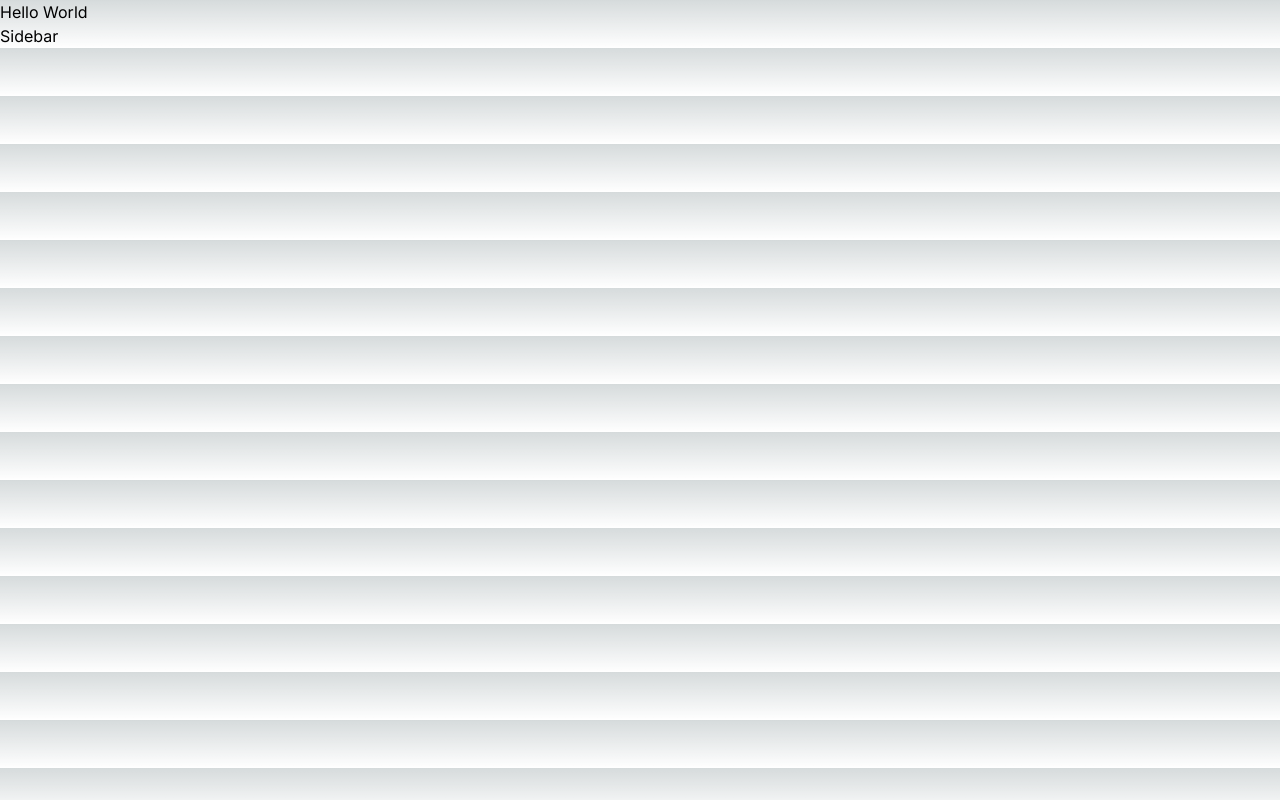
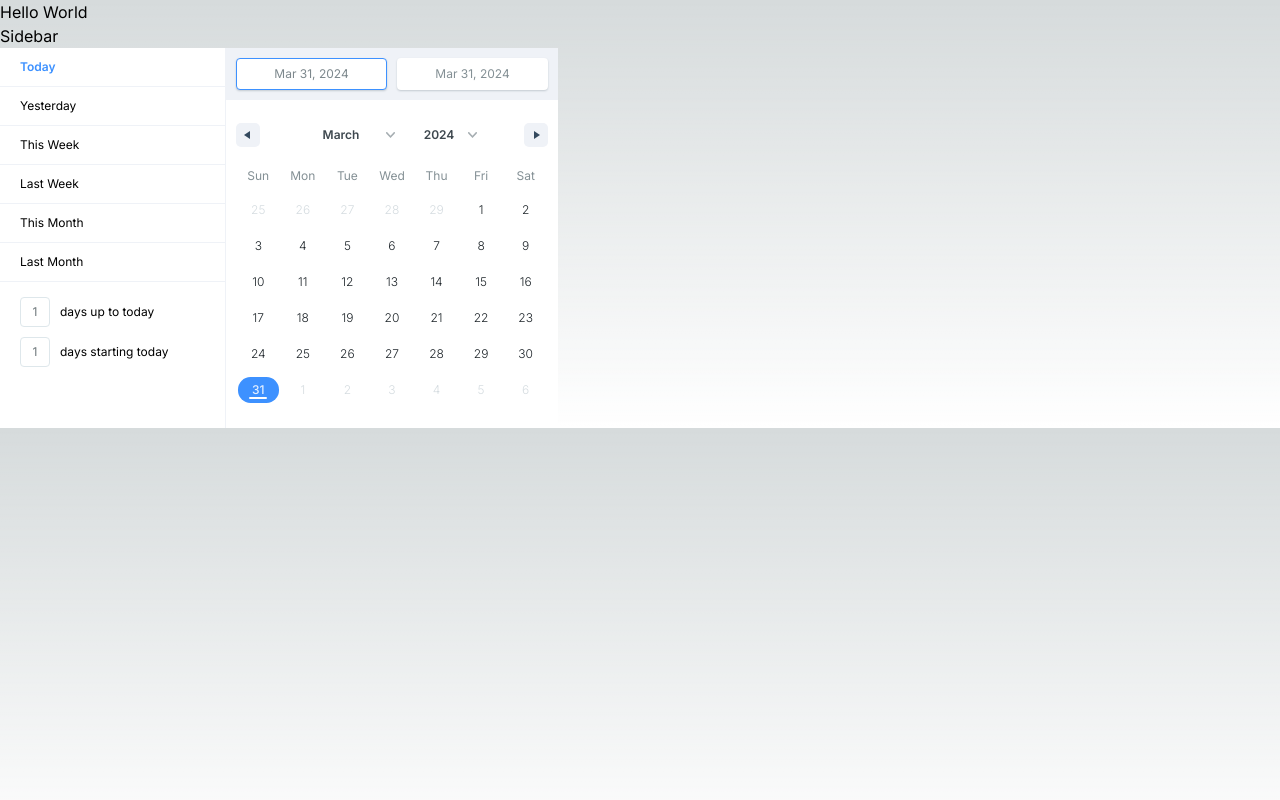
Before and after one commit to jkk-fullstack-projects/tuf-2000-ui, a Next.js app in the folder tuf-ui-app/: page / in a window 1280 px wide. Built offline with nearby package versions, Linux system fonts and the light colour scheme.

Commit message:
showing a calendar view of the date-picker in the sidebar component

```diff
--- a/tuf-ui-app/package.json
+++ b/tuf-ui-app/package.json
@@ -11,8 +11,10 @@
     "test:watch": "jest --watch"
   },
   "dependencies": {
+    "date-fns": "^3.6.0",
     "next": "14.1.4",
     "react": "^18",
+    "react-date-range": "^2.0.0-alpha.4",
     "react-dom": "^18"
   },
   "devDependencies": {
--- a/tuf-ui-app/src/app/components/Sidebar/Sidebar.js
+++ b/tuf-ui-app/src/app/components/Sidebar/Sidebar.js
@@ -1,12 +1,31 @@
+"use client";
+
 import React from "react";
+import dynamic from 'next/dynamic';
+const DateRangePicker = dynamic(() => import('react-date-range')
+    .then((mod) => mod.DateRangePicker), {ssr: false,});
+import 'react-date-range/dist/styles.css';
+import 'react-date-range/dist/theme/default.css';
+
 const Sidebar = () => {
+    const [state, setState] = React.useState([
+        {
+          startDate: new Date(),
+          endDate: new Date(),
+          key: 'selection',
+        },
+      ]);
+
     return (
     <div className="sidebar">
         <h4>Sidebar</h4>
 
         {/* date range picker */}
         <div className="date-picker">
-            {/* DateRangePicker component will be here */}
+            <DateRangePicker
+                ranges={[state[0]]}
+                onChange={(item) => setState([item.selection])}
+            />
         </div>
 
         {/* Toggle Button */}
```
Also changed, not shown: 1 other file (tests, documents, lock files or other folders).
